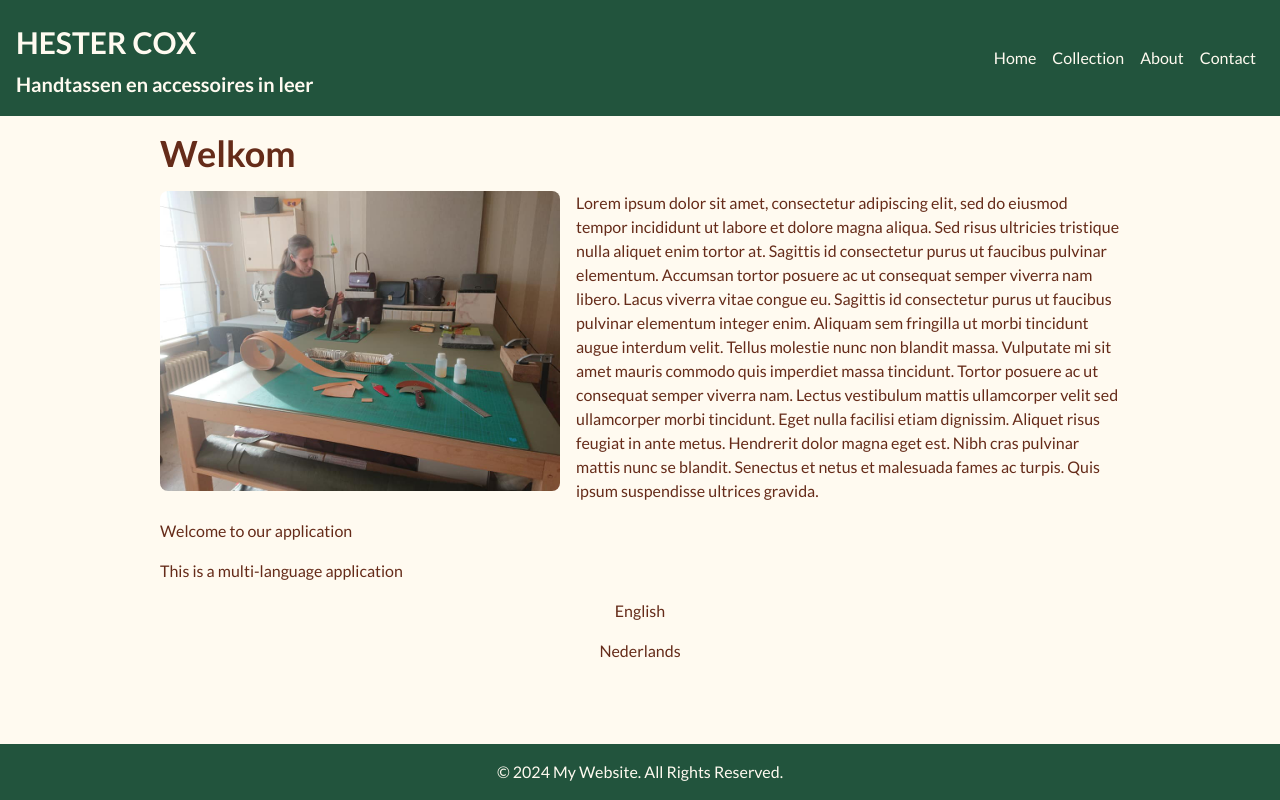
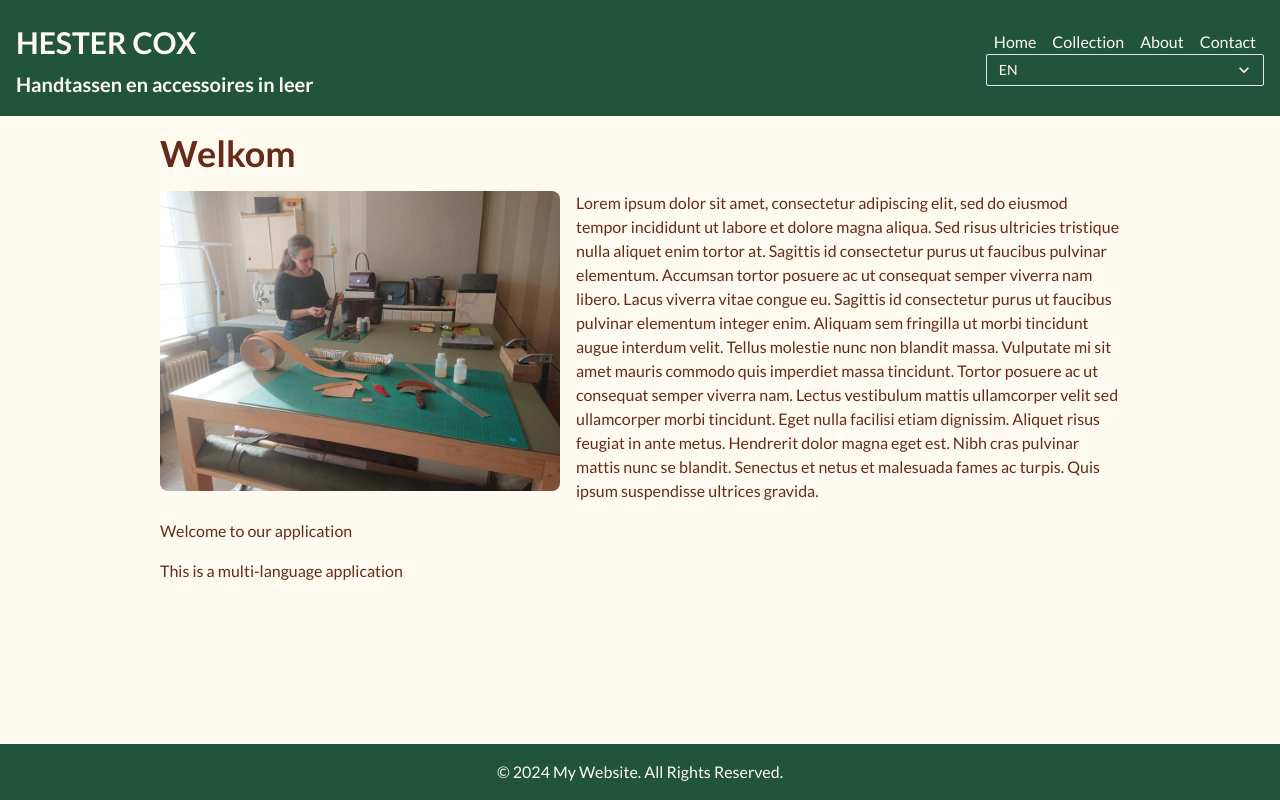
Before and after one commit to jimmy-chr/hester-cox-chakra, a React (Vite) app: page / in a window 1280 px wide. Built offline with nearby package versions, Linux system fonts and the light colour scheme.

Commit message:
adding lanugage selector

```diff
--- a/src/components/Header.tsx
+++ b/src/components/Header.tsx
@@ -1,4 +1,5 @@
 import { Box, Flex, Heading, Link, SimpleGrid } from "@chakra-ui/react";
+import { LanguageSelect } from "./LanguageSelect";
 
 function Header() {
   return (
@@ -25,6 +26,7 @@ function Header() {
           <Link mx={2} href="#contact">
             Contact
           </Link>
+          <LanguageSelect />
         </nav>
       </Flex>
     </Box>
--- /dev/null
+++ b/src/components/LanguageSelect.tsx
@@ -0,0 +1,54 @@
+import { ChangeEvent } from "react";
+import { Box, Select } from "@chakra-ui/react";
+import { useTranslation } from "react-i18next";
+
+export const LanguageSelect = () => {
+  /*
+  const locale = useLocale();
+  const router = useRouter();
+  const pathname = usePathname();
+
+  const colorModeBg = useColorModeValue("brand.100", "brand.700");
+
+  const switchLanguage = (event: ChangeEvent<HTMLSelectElement>) => {
+    const nextLocale = event.target.value;
+    router.replace(pathname, { locale: nextLocale });
+  };
+
+ // i18n.language
+ */
+
+  const { i18n } = useTranslation();
+
+  console.log(i18n.options.resources);
+  console.log(i18n.languages);
+
+  const changeLanguage = (event: ChangeEvent<HTMLSelectElement>) => {
+    const language = event.target.value;
+    try {
+      i18n.changeLanguage(language);
+      localStorage.setItem("i18nextLng", language); // Save language to localStorage
+    } catch (error) {
+      console.error("Error saving language to localStorage", error);
+    }
+  };
+  /*
+  <button onClick={() => changeLanguage("en")}>English</button>
+  <button onClick={() => changeLanguage("nl")}>Nederlands</button>
+*/
+  return (
+    <Box position="relative">
+      <Select
+        size="sm"
+        defaultValue={i18n.resolvedLanguage}
+        onChange={changeLanguage}
+      >
+        {["en", "nl"].map((cur) => (
+          <option key={cur} value={cur}>
+            {cur.toUpperCase()}
+          </option>
+        ))}
+      </Select>
+    </Box>
+  );
+};
--- a/src/i18n.ts
+++ b/src/i18n.ts
@@ -19,7 +19,7 @@ i18n
   .use(initReactI18next)
   .init({
     resources, // Specify type for the resources object
-    fallbackLng: localStorage.getItem("i18nextLng") || "en", // Default to stored language or English
+    fallbackLng: localStorage.getItem("i18nextLng") || "en" || "nl", // Default to stored language or English
     debug: true, // Enable debug mode
     interpolation: {
       escapeValue: false, // React already escapes values by default
--- a/src/pages/Home.tsx
+++ b/src/pages/Home.tsx
@@ -2,16 +2,7 @@ import { Box, Heading, Text, Image, Stack, Center } from "@chakra-ui/react";
 import { useTranslation } from "react-i18next";
 
 function Home() {
-  const { t, i18n } = useTranslation();
-
-  const changeLanguage = (language: string) => {
-    try {
-      i18n.changeLanguage(language);
-      localStorage.setItem("i18nextLng", language); // Save language to localStorage
-    } catch (error) {
-      console.error("Error saving language to localStorage", error);
-    }
-  };
+  const { t } = useTranslation();
 
   return (
     <Box flex="1" p={4} bg="orange.50" color="orange.900">
@@ -50,9 +41,6 @@ function Home() {
           </Stack>
           <h1>{t("welcome")}</h1>
           <p>{t("description")}</p>
-
-          <button onClick={() => changeLanguage("en")}>English</button>
-          <button onClick={() => changeLanguage("nl")}>Nederlands</button>
         </Stack>
       </Center>
     </Box>
```
